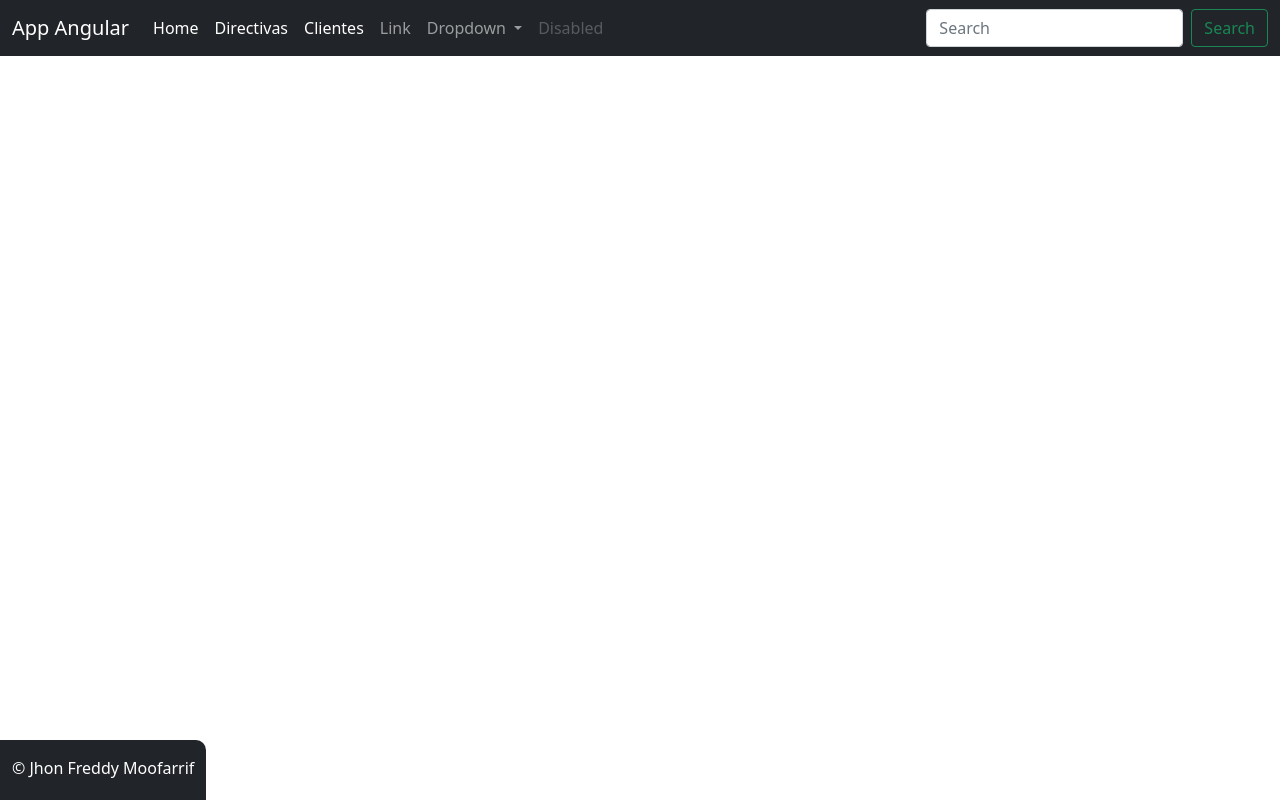
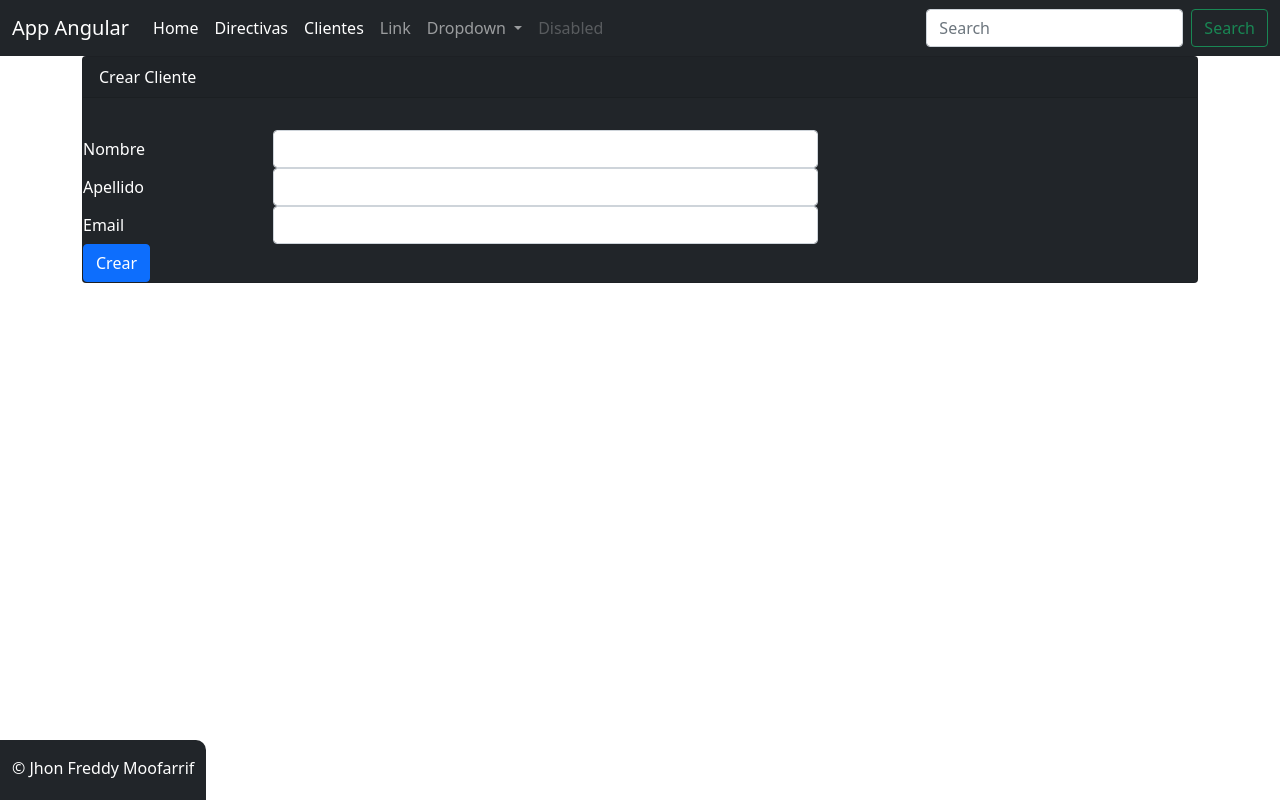
Before and after one commit to moofarry/clientes-app, an Angular app: page /clientes/form in a window 1280 px wide. Before the commit this address led to /. Built offline with nearby package versions, Linux system fonts and the light colour scheme.

Commit message:
cliente form

```diff
--- a/src/app/clientes/cliente.service.ts
+++ b/src/app/clientes/cliente.service.ts
@@ -24,6 +24,12 @@ export class ClienteService {
     );
 
 
+    // create(cliente: Cliente) : Observable<Cliente>{
+    //   map( (response) => response as Cliente[])
+
+    // }
+
+
 
   }
 }
--- a/src/app/clientes/clientes.component.html
+++ b/src/app/clientes/clientes.component.html
@@ -1,7 +1,17 @@
-<div class="card border-primary mb-3" >
+<div class="card border-primary mb-3">
   <div class="card-header">Clientes</div>
   <div class="card-body text-primary">
     <h5 class="card-title">Listado de Clientes</h5>
+
+    <div class="my-2 text-left">
+      <button
+        class="btn btn-rounded btn-primary"
+        type="button"
+        [routerLink]="['/clientes/form']"
+      >
+        Crear Cliente
+      </button>
+    </div>
     <table class="table table-bordeared table-striped">
       <thead>
         <tr>
@@ -10,17 +20,16 @@
           <th>apellido</th>
           <th>email</th>
           <th>fecha</th>
-
         </tr>
       </thead>
 
-          <tbody >
+      <tbody>
         <tr *ngFor="let cliente of clientes">
-                    <td> {{cliente.id}}</td>
-                    <td> {{cliente.nombre}}</td>
-                    <td> {{cliente.apellido}}</td>
-                    <td> {{cliente.email}}</td>
-                    <td> {{cliente.createAt}}</td>
+          <td>{{ cliente.id }}</td>
+          <td>{{ cliente.nombre }}</td>
+          <td>{{ cliente.apellido }}</td>
+          <td>{{ cliente.email }}</td>
+          <td>{{ cliente.createAt }}</td>
         </tr>
       </tbody>
     </table>
--- /dev/null
+++ b/src/app/clientes/form.component.html
@@ -0,0 +1,37 @@
+<div class="card bg-dark text-white">
+  <div class="card-header">{{ titulo }}</div>
+  <div class="card-body"></div>
+
+  <form (ngSubmit) = "create()">
+    <div class="form-group row">
+      <label class="col-form-label col-sm-2" for="nombre">Nombre</label>
+      <div class="col-sm-6">
+        <input class="form-control" type="text" [(ngModel)]="cliente.nombre" name= "nombre" />
+      </div>
+    </div>
+
+    <div class="form-group row">
+        <label class="col-form-label col-sm-2"  for="apellido">Apellido</label>
+        <div class="col-sm-6">
+          <input class="form-control" type="text" [(ngModel)]="cliente.apellido"  name="=apellido"/>
+        </div>
+      </div>
+
+
+      <div class="form-group row">
+        <label class="col-form-label col-sm-2" for="email">Email</label>
+        <div class="col-sm-6">
+          <input class="form-control" type="text" [(ngModel)]="cliente.email" name="email" />
+        </div>
+      </div>
+
+      <div class= "form-group row">
+        <div class="col-sm-6">
+          <button class="btn btn-primary" role="button">Crear</button>
+        </div>
+
+      </div>
+
+
+  </form>
+</div>
--- /dev/null
+++ b/src/app/clientes/form.component.ts
@@ -0,0 +1,24 @@
+import { Component, OnInit } from '@angular/core';
+import { Cliente } from './cliente';
+
+
+@Component({
+  selector: 'app-form',
+  templateUrl: './form.component.html',
+})
+export class FormComponent implements OnInit {
+
+  public titulo: string = "Crear Cliente";  //---> private?
+  public cliente: Cliente = new Cliente;
+
+  constructor() { }
+
+  ngOnInit(): void {
+  }
+
+  public create(): void{
+    console.log("Clicked!");
+    console.log(this.cliente);
+  }
+
+}
```
Also changed, not shown: src/app/app.module.ts (+7 -2 lines). Lines whose indentation alone changed are shown as unchanged.
